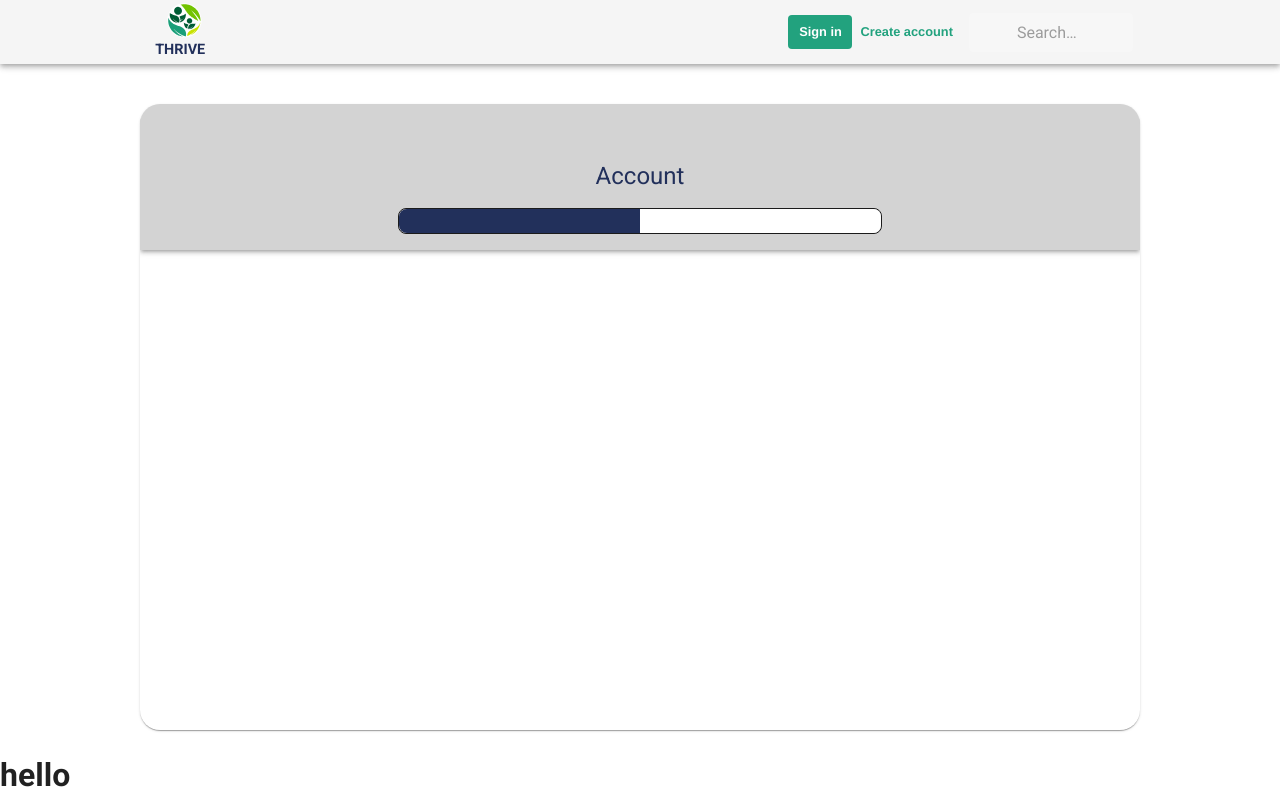
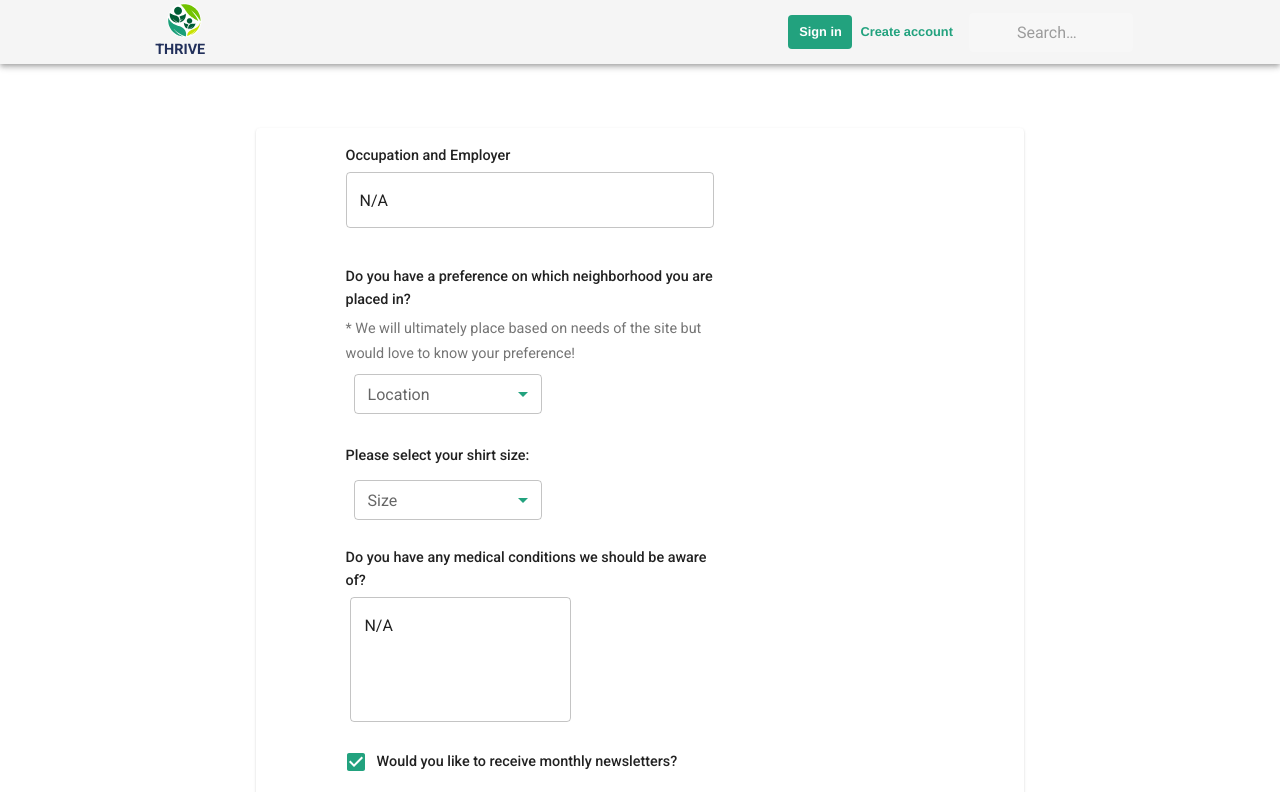
Before and after one commit to hack4impact-utk/thrive, a Next.js app: page / in a window 1280 px wide. Shown: the top 792 px of the page. Built offline with nearby package versions, Linux system fonts and the light colour scheme; some icons are missing; what @mui/material-nextjs would draw is missing.

Commit message:
for titus

```diff
--- a/src/app/page.tsx
+++ b/src/app/page.tsx
@@ -1,16 +1,13 @@
 "use client";
 import { ReactNode } from "react";
 
+import OutlinedCard from "@/components/account-creation/index";
 import SignUpCard from "@/components/sign-up-card";
-import OutlinedCard from "@/components/account-creation/index";
 import VolunteerEventCard from "@/components/VolunteerEventCard";
 
 export default function HomePage(): ReactNode {
   return (
     <div>
-      <SignUpCard />
-      <h1>hello</h1>
-      <VolunteerEventCard />
       <OutlinedCard />
     </div>
   );
--- a/src/components/account-creation/index.tsx
+++ b/src/components/account-creation/index.tsx
@@ -35,6 +35,35 @@ export default function OutlinedCard() {
             sx={{
               width: "50%",
               ml: "10%",
+            }}
+          >
+            <Typography variant="h6" sx={{ fontSize: ".9rem" }} gutterBottom>
+              Occupation and Employer
+            </Typography>
+          </Box>
+
+          <Box
+            sx={{
+              width: "50%",
+              ml: "10%",
+            }}
+          >
+            <div>
+              <TextField
+                id="medical conditions"
+                multiline
+                rows={1}
+                defaultValue="N/A"
+                fullWidth
+              />
+            </div>
+          </Box>
+
+          <Box
+            sx={{
+              width: "50%",
+              ml: "10%",
+              pt: "5%",
             }}
           >
             <Typography variant="h6" sx={{ fontSize: ".9rem" }} gutterBottom>
```
